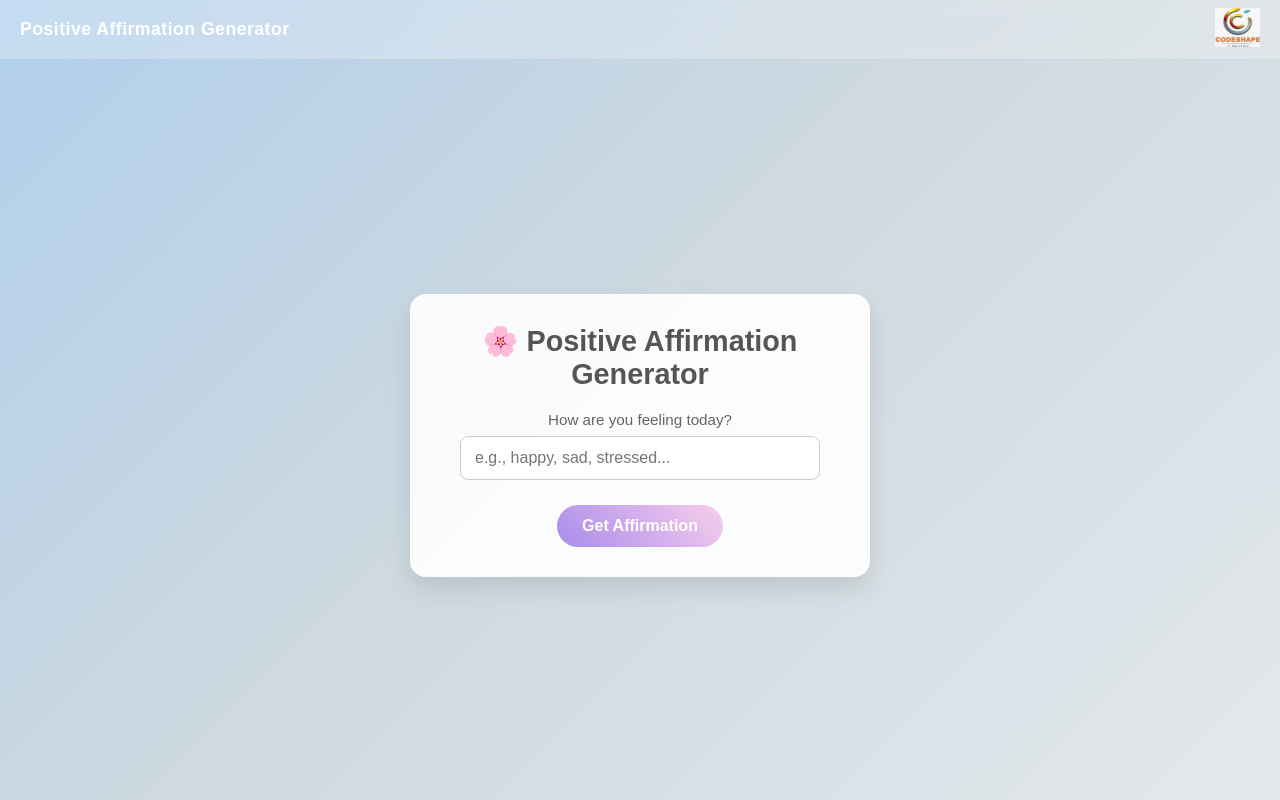
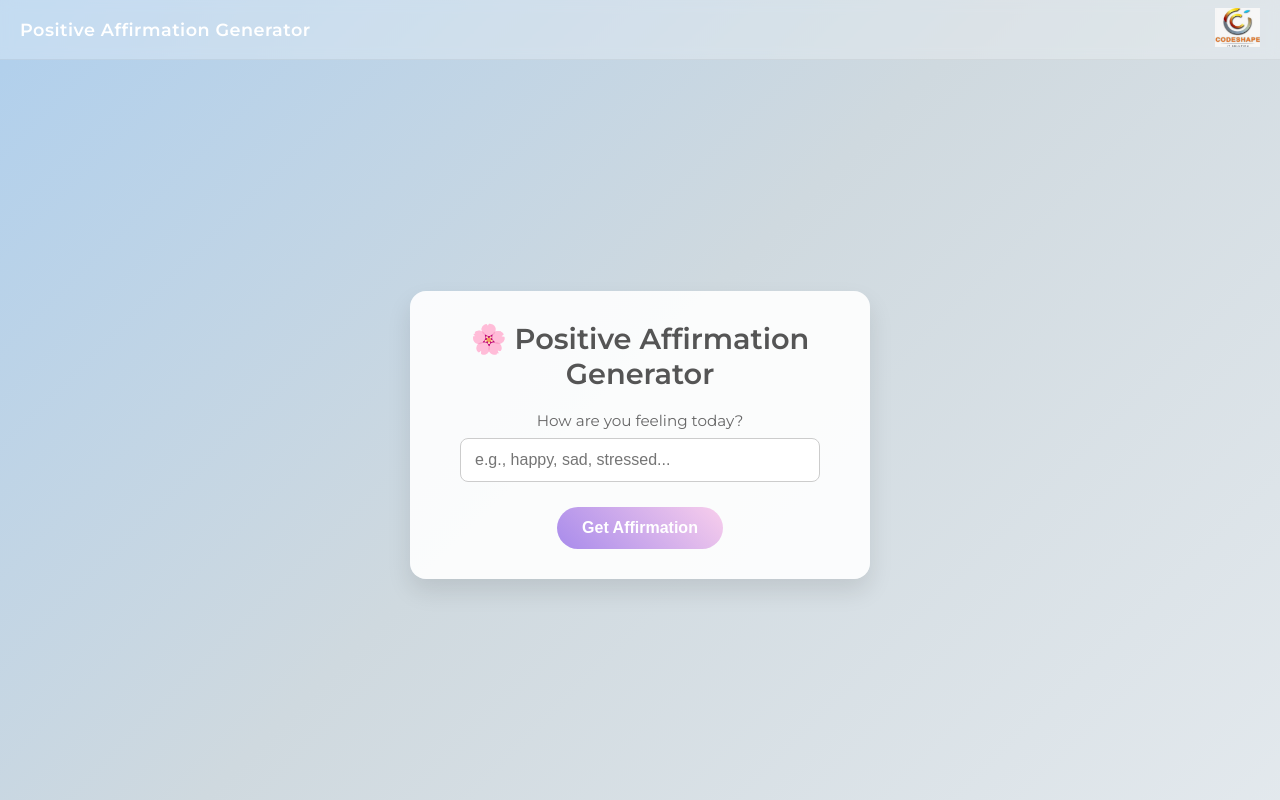
Before and after one commit to shyamsundar5s/CodeShapeITSolution, a Flask app: page / in a window 1280 px wide. Run offline with Flask 3, Linux system fonts and the light colour scheme.

Commit message:
Update index.html

```diff
--- a/templates/index.html
+++ b/templates/index.html
@@ -4,7 +4,11 @@
 <meta charset="UTF-8">
 <meta name="viewport" content="width=device-width, initial-scale=1.0">
 <title>Positive Affirmation Generator</title>
-<link href="https://fonts.googleapis.com/css2?family=Poppins:wght@400;600&display=swap" rel="stylesheet">
+
+<!-- Montserrat font -->
+<link href="https://fonts.googleapis.com/css2?family=Montserrat:wght@400;600&display=swap" rel="stylesheet">
+
+<!-- CSS -->
 <link rel="stylesheet" href="{{ url_for('static', filename='styles.css') }}">
 </head>
 <body>
@@ -20,6 +24,7 @@
 <div class="wrapper">
   <div class="card">
     <h1>🌸 Positive Affirmation Generator</h1>
+
     <form method="post" action="/">
       <label for="mood">How are you feeling today?</label>
       <input type="text" id="mood" name="mood" placeholder="e.g., happy, sad, stressed..." required>
```
